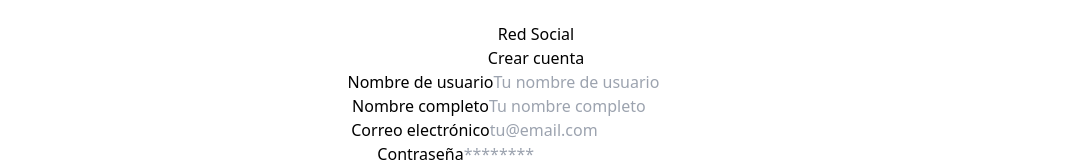
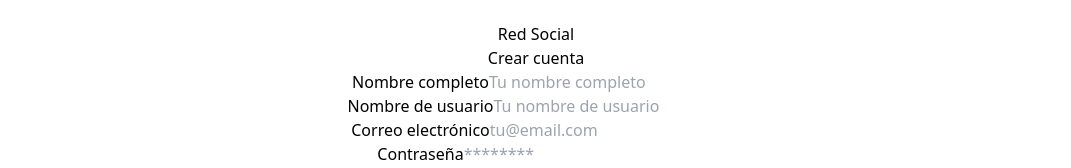
Before and after one commit to NicolasChaves93/frontend-red-social, a React (Vite) app: page /register in a window 1280 px wide. Shown: the part 1226-1394 px from the top of the page, without its empty margins (104-1175 px from the left). Built offline with nearby package versions, Linux system fonts and the light colour scheme.

Commit message:
Ajustar navegación y mostrar nombre de usuario en el menú

```diff
--- a/src/app/layout/AppLayout.tsx
+++ b/src/app/layout/AppLayout.tsx
@@ -20,17 +20,8 @@ export default function AppLayout() {
       {/* Navbar */}
       <header className="w-full shadow-sm bg-white/80 backdrop-blur sticky top-0 z-10">
         <nav className="container mx-auto px-4 py-3 flex items-center justify-between">
-          {/* Logo */}
-          <Link to="/posts" className="flex items-center">
-            <svg className="w-8 h-8 text-blue-600" viewBox="0 0 24 24" fill="currentColor">
-              <path d="M12 2C6.486 2 2 6.486 2 12s4.486 10 10 10 10-4.486 10-10S17.514 2 12 2zm0 18c-4.411 0-8-3.589-8-8s3.589-8 8-8 8 3.589 8 8-3.589 8-8 8z" />
-              <path d="M11 11h2v6h-2zm0-4h2v2h-2z" />
-            </svg>
-            <span className="ml-2 font-bold text-xl text-blue-700 tracking-tight">Red Social</span>
-          </Link>
-
-          {/* Desktop Menu */}
-          <div className="hidden md:flex items-center space-x-4">
+          {/* Links de navegación */}
+          <div className="flex items-center space-x-4">
             <Link
               to="/posts"
               className="px-3 py-2 text-gray-700 hover:text-blue-600 transition-colors"
@@ -43,6 +34,10 @@ export default function AppLayout() {
             >
               Perfil
             </Link>
+          </div>
+
+          {/* Desktop Menu - para usuario */}
+          <div className="hidden md:flex items-center">
             {user && (
               <div className="relative ml-4">
                 <button
@@ -51,9 +46,9 @@ export default function AppLayout() {
                   aria-expanded={menuOpen}
                 >
                   <div className="w-8 h-8 rounded-full bg-blue-600 text-white flex items-center justify-center">
-                    {user.name?.charAt(0).toUpperCase() || "U"}
+                    {user.username?.charAt(0).toUpperCase() || "U"}
                   </div>
-                  <span className="ml-2 text-gray-700">{user.name}</span>
+                  <span className="ml-2 text-gray-700">{user.username}</span>
                   <svg
                     className={`ml-1 w-4 h-4 transform transition-transform ${menuOpen ? "rotate-180" : ""}`}
                     fill="none"
--- a/src/features/auth/pages/RegisterPage.tsx
+++ b/src/features/auth/pages/RegisterPage.tsx
@@ -6,8 +6,8 @@ import { useAuth } from "../hooks/useAuth";
 import { useToast } from "../../../shared/hooks/useToast";
 
 export default function RegisterPage() {
-  const [username, setUsername] = useState(""); // Cambiado de "name" a "username"
-  const [fullName, setFullName] = useState(""); // Agregar campo fullName
+  const [username, setUsername] = useState("");
+  const [fullName, setFullName] = useState("");
   const [email, setEmail] = useState("");
   const [password, setPassword] = useState("");
   const [confirmPassword, setConfirmPassword] = useState("");
@@ -52,12 +52,10 @@ export default function RegisterPage() {
     if (!validateForm()) return;
 
     try {
-      // Incluir fullName en la llamada a register
       await register(username, email, password, fullName);
       showToast("Cuenta creada exitosamente. Ahora puedes iniciar sesión.", "success");
       navigate("/login");
     } catch (error: any) {
-      // Manejo específico de errores de validación del servidor
       if (error.response?.data?.errors && Array.isArray(error.response.data.errors)) {
         const serverErrors = error.response.data.errors;
         const errorMsg = serverErrors.join(", ");
@@ -78,23 +76,22 @@ export default function RegisterPage() {
         <form onSubmit={handleSubmit}>
           <Input
             type="text"
+            label="Nombre completo"
+            value={fullName}
+            onChange={(e) => setFullName(e.target.value)}
+            error={formErrors.fullName}
+            required
+            placeholder="Tu nombre completo"
+          />
+
+          <Input
+            type="text"
             label="Nombre de usuario"
             value={username}
             onChange={(e) => setUsername(e.target.value)}
             error={formErrors.username}
             required
             placeholder="Tu nombre de usuario"
-          />
-
-          {/* Agregar campo para el nombre completo */}
-          <Input
-            type="text"
-            label="Nombre completo"
-            value={fullName}
-            onChange={(e) => setFullName(e.target.value)}
-            error={formErrors.fullName}
-            required
-            placeholder="Tu nombre completo"
           />
 
           <Input
```
